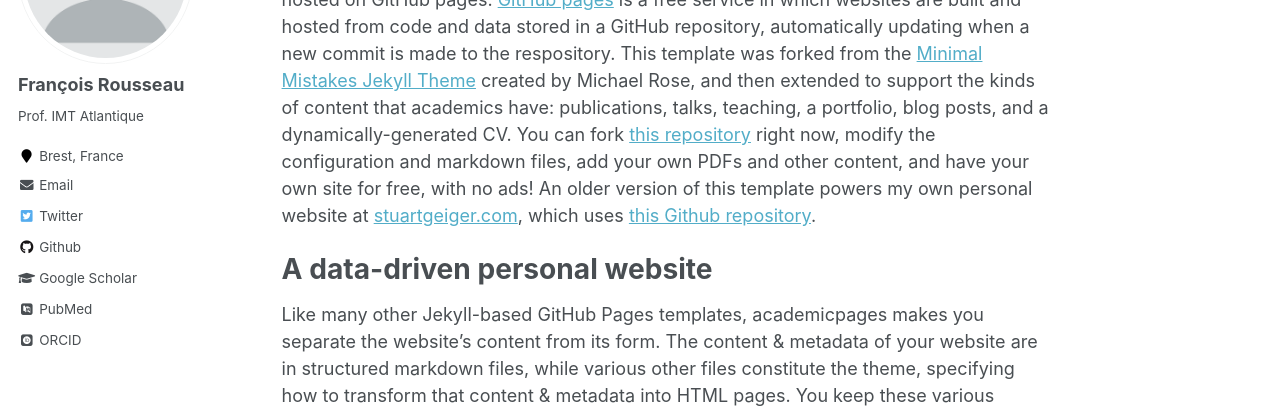
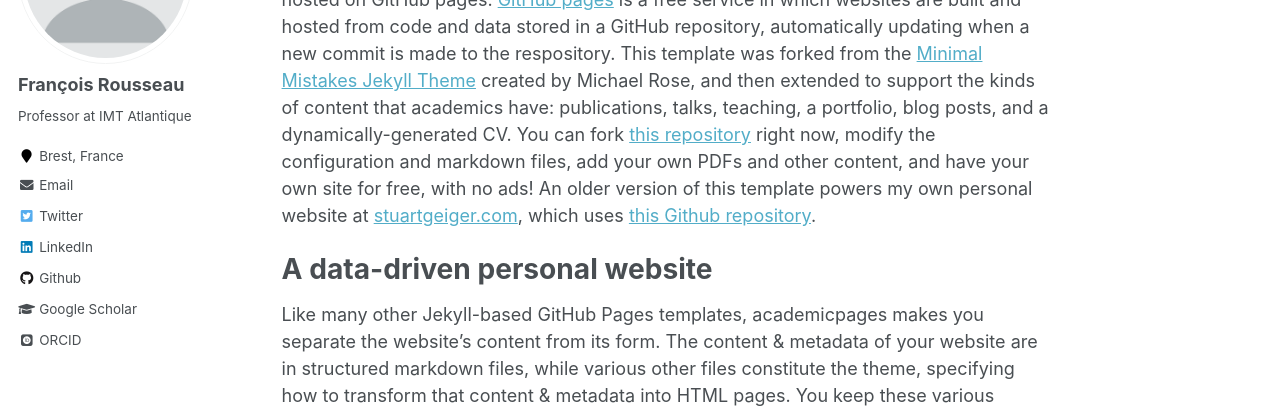
Before and after one commit to rousseau/rousseau.github.io, a Jekyll site: the page built from _pages/about.md, in a window 1280 px wide. Shown: the part 229-637 px from the top of the page. Built offline with Jekyll 4.4.1, drawn with Linux system fonts in a browser that asks for light colours; some web fonts are replaced.

Commit message:
Update _config.yml

```diff
--- a/_config.yml
+++ b/_config.yml
@@ -82,10 +82,10 @@ analytics:
 author:
   name             : "François Rousseau"
   avatar           : "profile.png"
-  bio              : "Prof. IMT Atlantique"
+  bio              : "Professor at IMT Atlantique"
   location         : "Brest, France"
   employer         :
-  pubmed           : "https://www.ncbi.nlm.nih.gov/pubmed/?term=john+snow"
+  pubmed           : #"https://www.ncbi.nlm.nih.gov/pubmed/?term=john+snow"
   googlescholar    : "https://scholar.google.fr/citations?user=St-2ZOIAAAAJ&hl=fr&oi=ao"
   email            : "francois.rousseau@imt-atlantique.fr"
   researchgate     :  # example: "https://www.researchgate.net/profile/yourprofile"
@@ -102,7 +102,7 @@ author:
   instagram        :
   impactstory      : #"https://profiles.impactstory.org/u/xxxx-xxxx-xxxx-xxxx"
   lastfm           :
-  linkedin         :
+  linkedin         : "https://www.linkedin.com/in/fran%C3%A7ois-rousseau-b6339b7b/"
   orcid            : "https://orcid.org/0000-0001-9837-7487"
   pinterest        :
   soundcloud       :
```
